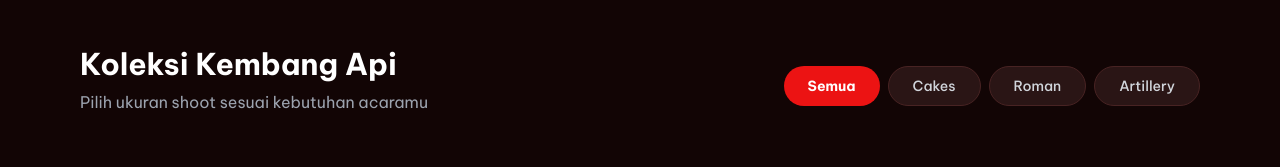
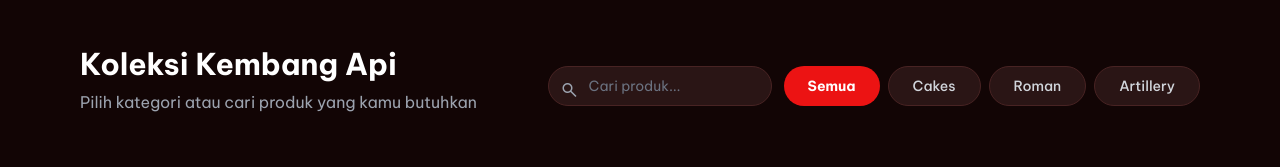
Before and after one commit to Yokiru/anggi, a website: page index.html in a window 1280 px wide. Shown: the part 633-800 px from the top of the page. Drawn offline with nearby package versions, Linux system fonts and the light colour scheme; no server answers.

Commit message:
Add search functionality to homepage

```diff
--- a/index.html
+++ b/index.html
@@ -169,7 +169,15 @@
             <div class="flex flex-col md:flex-row md:items-end justify-between gap-4">
                 <div>
                     <h2 class="text-2xl md:text-3xl font-bold text-white mb-2">Koleksi Kembang Api</h2>
-                    <p class="text-gray-400">Pilih ukuran shoot sesuai kebutuhan acaramu</p>
+                    <p class="text-gray-400">Pilih kategori atau cari produk yang kamu butuhkan</p>
+                </div>
+                <div class="flex flex-col sm:flex-row gap-3">
+                    <div class="relative">
+                        <span
+                            class="material-symbols-outlined absolute left-3 top-1/2 -translate-y-1/2 text-gray-400 text-[20px]">search</span>
+                        <input type="text" id="searchInput" placeholder="Cari produk..."
+                            class="w-full sm:w-56 pl-10 pr-4 h-10 bg-surface-dark border border-[#482323] rounded-full text-white text-sm focus:border-primary focus:outline-none"
+                            oninput="searchProducts()">
                     </div>
                     <div class="flex gap-2 overflow-x-auto pb-2 scrollbar-hide">
                         <button onclick="filterProducts('all')" data-filter="all"
@@ -180,6 +188,7 @@
                             class="filter-btn flex h-10 shrink-0 items-center justify-center rounded-full bg-surface-dark border border-[#482323] px-6 text-gray-300 text-sm font-medium hover:border-primary/50">Roman</button>
                         <button onclick="filterProducts('Artillery')" data-filter="Artillery"
                             class="filter-btn flex h-10 shrink-0 items-center justify-center rounded-full bg-surface-dark border border-[#482323] px-6 text-gray-300 text-sm font-medium hover:border-primary/50">Artillery</button>
+                    </div>
                 </div>
             </div>
 
@@ -264,6 +273,7 @@
         const supabaseClient = window.supabase.createClient(SUPABASE_URL, SUPABASE_ANON_KEY);
         let products = [];
         let currentFilter = 'all';
+        let searchQuery = '';
 
         // Load products on page load
         document.addEventListener('DOMContentLoaded', function () {
@@ -337,7 +347,14 @@
 
         function renderProducts(filter = 'all') {
             const grid = document.getElementById('productGrid');
-            const filtered = filter === 'all' ? products : products.filter(p => p.category === filter);
+            let filtered = filter === 'all' ? products : products.filter(p => p.category === filter);
+
+            // Apply search filter
+            if (searchQuery) {
+                filtered = filtered.filter(p =>
+                    p.name.toLowerCase().includes(searchQuery.toLowerCase())
+                );
+            }
 
             if (filtered.length === 0) {
                 grid.innerHTML = `
@@ -362,6 +379,11 @@
             activeBtn.classList.add('active', 'bg-primary', 'text-white');
             activeBtn.classList.remove('bg-surface-dark', 'text-gray-300');
             renderProducts(filter);
+        }
+
+        function searchProducts() {
+            searchQuery = document.getElementById('searchInput').value;
+            renderProducts(currentFilter);
         }
 
         // YouTube Video Helper Functions
```
Lines whose indentation alone changed are shown as unchanged.
